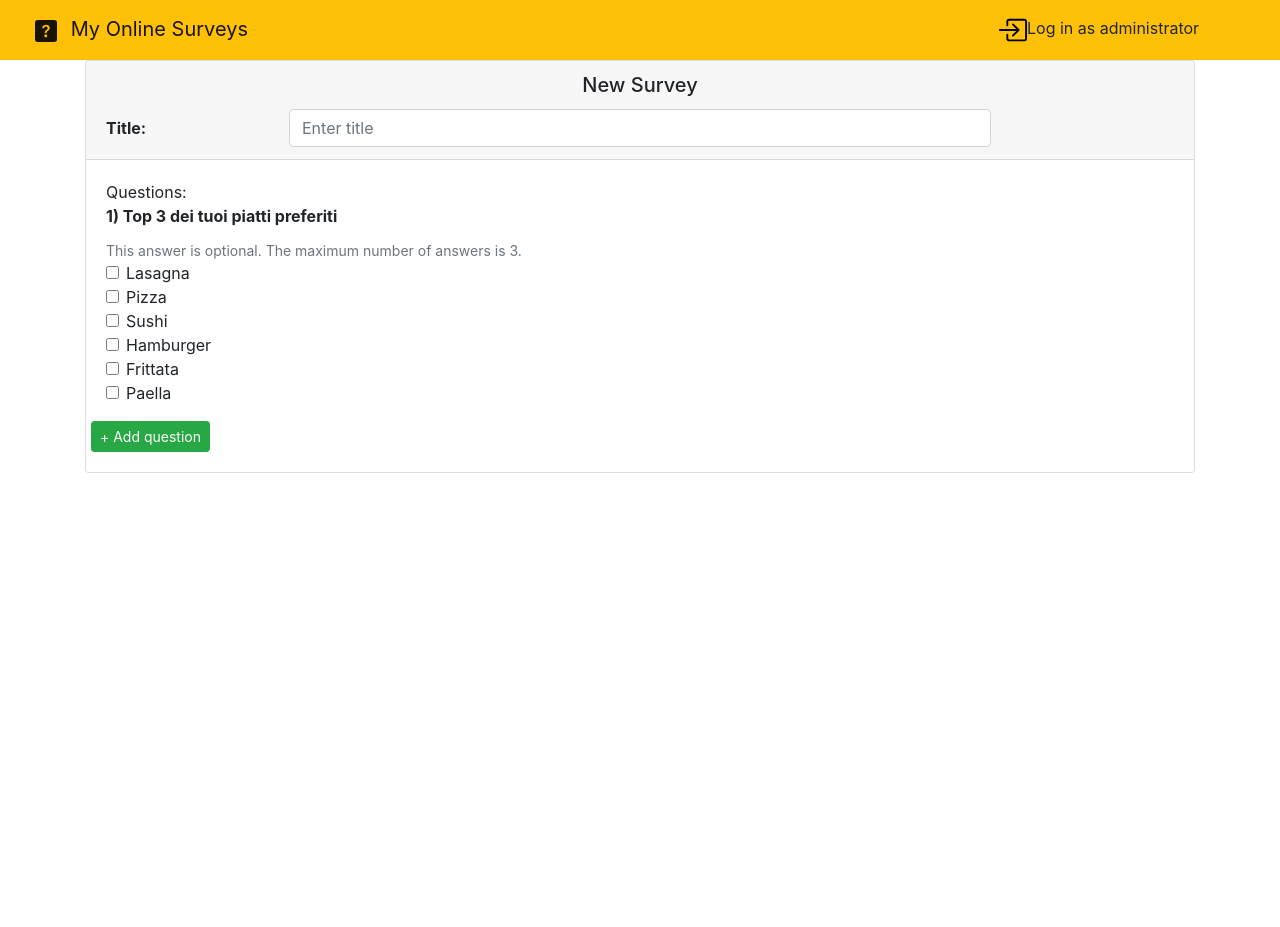
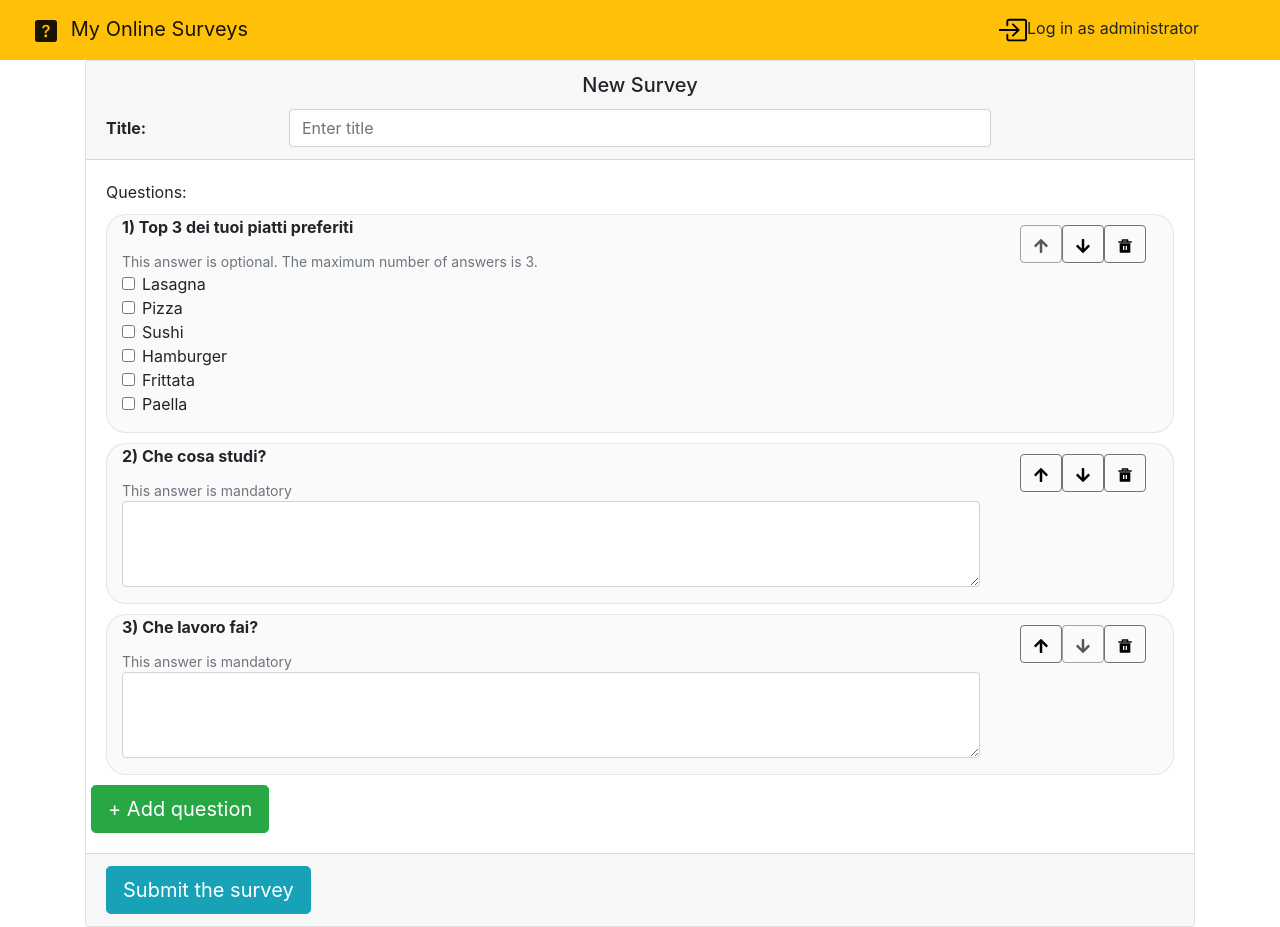
Before and after one commit to giuliadascenzi/My-Surveys, a React (Create React App) app in the folder client/: page /home/1/newSurvey in a window 1280 px wide. Before the commit the page ends 800 px from the top, so only its background shows below. Built offline with nearby package versions, Linux system fonts and the light colour scheme.

Commit message:
finished the createNewSurvey part

```diff
--- a/client/src/App.css
+++ b/client/src/App.css
@@ -26,3 +26,20 @@
 .App-link {
   color: #00a108;
 }
+
+
+#questionRow{
+  background-color: #a2a3b00d;
+margin-top: 10px;
+margin-bottom: 10px;
+border-radius: 20px;
+border-color: #e3e3e2e0;
+border-style: solid;
+border-width: 1px;
+
+}
+
+#bottoni{
+  margin-top: 10px;
+margin-left: 10px;
+}
--- a/client/src/App.js
+++ b/client/src/App.js
@@ -51,9 +51,13 @@ function App() {
 
   }
 
-  const insertNewSurvey = (surveyId, answers, user) => {
+  const insertNewSurvey = (title, questions, owner) => {
     /** function to add a new  survey. It's called submitting the NewSurvey */
     console.log("[insertNewSurvey]");
+    //Insert in sInfo table format = { surveyId: , title: , owner: , date: }
+
+    //Insert all the questions in sQuestions, adding in each question the surveyId **TODO**
+    console.log(title, questions, owner);
 
 
   }
--- a/client/src/components/CreateNewSurvey.js
+++ b/client/src/components/CreateNewSurvey.js
@@ -1,34 +1,99 @@
-import { Form, Modal, Button, Card, Row, Col, Container, FormGroup, InputGroup, FormControl } from "react-bootstrap";
+import { Form, Modal, Button, Card, Row, Col, Container, FormGroup, InputGroup, FormControl, Alert } from "react-bootstrap";
 import { useState } from 'react';
 import { useHistory } from 'react-router-dom';
 import { FcSearch, FcPlus } from "react-icons/fc";
-import { ImClipboard, ImPencil2 } from "react-icons/im";
-import { AiOutlineArrowLeft, AiOutlineArrowRight } from "react-icons/ai";
+import { FaArrowUp,FaArrowDown } from "react-icons/fa";
+import { RiDeleteBin5Fill } from "react-icons/ri";
 import { Link } from 'react-router-dom';
 import { OpenQuestion } from './OpenQuestion.js';
 import { ClosedQuestion } from './ClosedQuestion.js';
 
 
 function CreateNewSurvey(props) {
-    const [title, setTitle] = useState();
-    const [questions, setQuestions] = useState([{ questionId: 3, surveyId: 0, chiusa: 1, min: 0, max: 3, obbligatoria: -1, question: "Top 3 dei tuoi piatti preferiti", answers: "Lasagna_Pizza_Sushi_Hamburger_Frittata_Paella" },
-    ]);
+    const [title, setTitle] = useState("");
+    const [errTitle, setErrTitle] =useState(false);
+    const [errNumQuestion, setErrNumQuestion] =useState(false);
+
+    const [questions, setQuestions] = useState([{ questionId: 0, surveyId: 0, chiusa: 1, min: 0, max: 3, obbligatoria: -1, question: "Top 3 dei tuoi piatti preferiti", answers: "Lasagna_Pizza_Sushi_Hamburger_Frittata_Paella" },
+    { questionId: 1, surveyId:0, chiusa: 0, min:-1, max:-1, obbligatoria:1, question: "Che cosa studi?", answers: "" },
+    { questionId: 2, surveyId:0, chiusa: 0, min:-1, max:-1, obbligatoria:1, question: "Che lavoro fai?", answers: "" }]);
+
+    let history = useHistory();
+
     const handleAddQuestion = (question) => {
+        if (errNumQuestion) setErrNumQuestion(false)
         console.log("quesion added");
-        /**TODO: aggiornare l'id della question e del survey */
+        /**TODO: aggiornare l'id del survey */
+        question.questionId = questions.length;
         setQuestions([...questions, question]);
     }
+
+    const handleQuestionMoveUp = (index) =>
+    {
+       //The question up need to go down and the question at index need to go at sQind-1
+       const data=[...questions];
+       data[index].questionId = index-1;
+       data[index-1].questionId = index;
+       setQuestions(data.sort((sq1, sq2) => sq1.questionId - sq2.questionId));
+
+    }
+    const handleQuestionMoveDown = (index) =>
+    {
+        //The question down need to go up and the question at index need to down at sQind-1
+        const data=[...questions];
+        data[index].questionId = index+1;
+        data[index+1].questionId = index;
+        console.log(data.sort((sq1, sq2) => sq1.questionId - sq2.questionId))
+        setQuestions(data.sort((sq1, sq2) => sq1.questionId - sq2.questionId));
+    }
+
+    const handleRemoveQuestion = (sQind) =>
+    {
+        const data = [...questions]
+        data.splice(sQind, 1)
+        console.log(sQind, data)
+        for (let i=0; i<data.length; i++)
+        {
+            data.questionId=i;
+        }
+        setQuestions(data);
+    }
+
+    const handleTitleChange= (event) =>
+    {
+        setTitle(event.target.value)
+        setErrTitle(event.target.value.trim().length==0)
+    }
+    const handleSubmitNewSurvey =(event) =>{
+        event.preventDefault();
+        //Check that the title has been inserted and that there is at least one question inserted
+        if (errTitle) return;
+        if (title.trim().length==0)
+            {
+                setErrTitle(true);
+                return;
+            }
+        if (questions.length<1)
+         {setErrNumQuestion(true)
+         return;}
+
+        //All good here, submit the survey
+        props.insertNewSurvey(title, questions, props.adminUsername);
+
+        history.goBack()
+    }
+
     return <Container>
         <Card>
             <Card.Header >
                 {/*Title of the survey */}
                 <Card.Title className="text-center" >New Survey</Card.Title>
                 <Row>
-                    <Form.Label column sm="2" className="insertTitle">Title:</Form.Label>
+                    <Form.Label column sm="2"  className="insertTitle">Title:</Form.Label>
                     <Col sm="8">
-                        <Form.Control type="title" placeholder="Enter title" required onChange={(event) => setTitle(event.target.value)} />
+                        <Form.Control type="title" isInvalid={errTitle} placeholder="Enter title" onChange={handleTitleChange} />
                         <Form.Control.Feedback type="invalid">
-                            Please choose a username.
+                            Please insert the title.
                         </Form.Control.Feedback>
                     </Col>
                 </Row>
@@ -38,145 +103,192 @@ function CreateNewSurvey(props) {
             <Card.Body>
 
                 <>Questions: </>
+                { errNumQuestion? <Alert variant="danger">Insert at least one question to submit the survey</Alert> : <></>}
 
                 {questions.sort((sq1, sq2) => sq1.questionId - sq2.questionId)
                     .map((sQ, sQind) => {
-                        if (sQ.chiusa) /* closed Question */
-                            return <ClosedQuestion
-                                surveyQuestion={sQ}
-                                key={sQ.questionId}
-                                questionIndex={sQind}
-                            />
-                        else                /* open Question */
-                            return <OpenQuestion
-                                surveyQuestion={sQ}
-                                key={sQ.questionId}
-                                questionIndex={sQind}
-                            />
+                        return <QuestionRow key={sQind}
+                                            sQ={sQ} sQind={sQind}
+                                            questions={questions}
+                                            handleQuestionMoveUp={handleQuestionMoveUp}
+                                            handleQuestionMoveDown={handleQuestionMoveDown}
+                                            handleRemoveQuestion={handleRemoveQuestion}/>
+
                     })}
+
                 <Row>
-                    <AddQuestionButton submitQuestion={handleAddQuestion} />
+                    <AddQuestionButtonModal submitQuestion={handleAddQuestion} />
                 </Row>
 
             </Card.Body>
+            <Card.Footer>
+
+                {/* submit button */}
+                <Button variant="info"  className="btn btn-success btn-lg " onClick={handleSubmitNewSurvey} >
+                    Submit the survey
+                </Button>
+                {/**TODO ADD a discard buytton?? */}
+
+
+            </Card.Footer>
         </Card>
 
     </Container>
 }
 
+function QuestionRow(props)
+{
+   return <> <Container fluid id="questionRow"><Row >
+                            <Col sm="10">
+                                {props.sQ.chiusa ? /* closed Question */
+                                    <ClosedQuestion
+                                        surveyQuestion={props.sQ}
+                                        key={"question" + props.sQind}
+                                        questionIndex={props.sQind} />
 
-function AddQuestionButton(props) {
+                                    : <OpenQuestion
+                                        surveyQuestion={props.sQ}
+                                        key={"question" + props.sQind}
+                                        questionIndex={props.sQind}
+                                    />}
+
+                            </Col>
+                            <Col id="bottoni" >
+                                <Button key={"buttonUp"+props.sQind} variant="outline-secondary" disabled={props.sQind==0} onClick={()=> props.handleQuestionMoveUp(props.sQind)}>
+                                    <FaArrowUp fill="black"/>
+                                </Button>
+                                <Button  key={"buttonDown"+props.sQind} variant="outline-secondary" disabled={props.sQind==props.questions.length-1} onClick={()=> props.handleQuestionMoveDown(props.sQind)}>
+                                    <FaArrowDown fill="black"/>
+                                </Button>
+                                <Button  key={"remove"+props.sQind} variant="outline-secondary"onClick={()=> props.handleRemoveQuestion(props.sQind)}>
+                                    <RiDeleteBin5Fill fill="black"/>
+                                </Button>
+                            </Col>
+                        </Row>
+                        </Container>
+                        </>
+}
+
+function AddQuestionButtonModal(props) {
     const [show, setShow] = useState(false)
-    const [questionText, setQuestionText] = useState();
+    const [questionText, setQuestionText] = useState(" ");
     const [numAnswers, setNumAnswers] = useState("1");
     const [max, setMax] = useState("0");
     const [min, setMin] = useState("0");
-    const [chiusa, setChiusa] = useState(true);
+    const [chiusa, setChiusa] = useState(false);
     const [obbligatoria, setObbligatoria] = useState(false);
-    const [possibleAnswers, setPossibleAnswers] = useState([""]);
-    const [err, setErr] = useState({ numAnswers: false, min: false, max: false, questionText: false})
+    const [possibleAnswers, setPossibleAnswers] = useState([""]); //already inserted the first (mandatory) possible answer
+    const [errText, setErrText] = useState(false);
+    const [errPossibleAnswers, setErrPossibleAnswers] = useState([true]) //already inserted the value for the first answer
 
     const handleClose = () => setShow(false);
     const handleShow = () => setShow(true);
 
     const handleChooseTypeOfQuestion = (event) => {
-        console.log(event.target.id);
         if (event.target.id == "radio-openQuestion")
             setChiusa(false)
         else
             setChiusa(true)
     }
+
     const handleNumAnswersChange = (event) => {
-        const newValue=parseInt(event.target.value)
+        event.preventDefault();
+        const newValue = parseInt(event.target.value)
+        setNumAnswers(newValue);
 
-        setNumAnswers( newValue)
 
-        if ( newValue > 10 ||  newValue < 1) //Error: numAnswers not valid
+        if (newValue > 10 || newValue < 1) //Error: numAnswers not valid
         {
-            if (!err.numAnswers)
-                setErr({ numAnswers: true, min: err.min, max: err.max, questionText: err.questionText });
-            if ( newValue < 0)
+            if (newValue < 0) //Reset possible answers
+            {
                 setPossibleAnswers([]);
+                setErrPossibleAnswers([]);
+            }
             return;
         }
 
-        else //ValidNumber, if err.numAnswer is set, change it
+        const data = []
+        const err = []
+        if (newValue <= possibleAnswers.length) //The numAnswers has been decreased. I keep the first answers and delete the latest ones
         {
-            if (err.numAnswers)
-                setErr({ numAnswers: false, min: err.min, max: err.max, questionText: err.questionText });
-        }
-
-        const data = []
-        if ( newValue <= possibleAnswers.length) //The numAnswers has been decreased. I keep the first answers and delete the latest ones
-        {
-            for (let i = 0; i < event.target.value; i++)
+            for (let i = 0; i < event.target.value; i++) {
                 data.push(possibleAnswers[i]);
+                err.push(errPossibleAnswers[i])
+            }
 
             setPossibleAnswers(data);
+            setErrPossibleAnswers(err);
         }
         else //The numAnswers has been increased of event.target.value- possibleAnswers.length answers. I keep the first answers and add new ones
         {
-            for (let i = 0; i < event.target.value - possibleAnswers.length; i++)
+            for (let i = 0; i < event.target.value - possibleAnswers.length; i++) {
                 data.push("");
+                err.push(true);
+            }
             setPossibleAnswers(possibleAnswers.concat(data));
+            setErrPossibleAnswers(errPossibleAnswers.concat(err))
         }
     }
 
-    const handleMinChange = (event) => {
-        const newValue=parseInt(event.target.value)
-        setMin(newValue);
-        if (newValue > max || newValue< 0) //Error: min not valid
+
+    const handleAddedTextPossibleAnswer = (event, index) => {
+
+        let data = []
+        let err = []
+        for (let i = 0; i < possibleAnswers.length; i++) {
+            if (i == index) {
+                data.push(event.target.value);
+                err.push(event.target.value.trim().length == 0);
+            }
+            else {
+                data.push(possibleAnswers[i]);
+                err.push(errPossibleAnswers[i]);
+            }
+        }
+        setPossibleAnswers(data);
+        setErrPossibleAnswers(err);
+    }
+
+    const handleSubmit = (event) => {
+        event.preventDefault();
+        //check errors
+
+        if ((numAnswers > 10) || (numAnswers < 1) || (max > numAnswers) || (max < min) || (min < 0)) //One or more fields invalid
         {
-            if (!err.min)
-                setErr({ numAnswers: err.numAnswers, min: true, max: err.max, questionText: err.questionText });
+            console.log("errori nei tre cammpi")
+            return;
+        }
+        if (questionText.trim().length == 0) //Text of the question missing
+        {
+            setErrText(true);
             return;
         }
 
-        else //ValidNumber, if err.min is set, change it
+        if (chiusa && errPossibleAnswers.filter(err => err == true).length != 0) //one of the answers has not been filled in
         {
-            if (err.min)
-                setErr({ numAnswers: err.numAnswers, min: false, max: err.max , questionText: err.questionText});
+            return
         }
 
+
+        //Question format: { questionId: , surveyId:, chiusa: , min:, max:, obbligatoria:, question: , answers: },
+        //surveyId and questionId will be set from the component above.
+        const newQuestion = { questionId: -1, surveyId: -1, chiusa: chiusa, min: min, max: max, obbligatoria: obbligatoria, question: questionText, answers: possibleAnswers.join("_") }
+        props.submitQuestion(newQuestion);
+        handleClose();
+    }
+
+    const handleTextChange = (event) => {
+        setQuestionText(event.target.value)
+        if (event.target.value.trim().length == 0)
+            setErrText(true)
+        if (errText && event.target.value.trim().length != 0)
+            setErrText(false)
     }
 
 
-    const handleMaxChange = (event) => {
-        const newValue=parseInt(event.target.value)
-        setMax(newValue);
 
-        if (newValue > numAnswers || newValue< min) //Error: max not valid
-        {
-
-            if (!err.max)
-                setErr({ numAnswers: err.numAnswers, min: err.min, max: true, questionText: err.questionText });
-            return;
-        }
-
-        else //ValidNumber, if err.max is set, change it
-        {
-            if (err.max)
-                setErr({ numAnswers: err.numAnswers, min: err.min, max: false, questionText: err.questionText });
-        }
-
-    }
-    const handleAddedTextPossibleAnswer = (event, index) => {
-        let data = []
-        for (let i = 0; i < possibleAnswers.length; i++) {
-            if (i == index)
-                data.push(event.target.value);
-            else
-                data.push(possibleAnswers[i]);
-        }
-        setPossibleAnswers(data);
-    }
-    const handleSubmit = (event) => {
-        //{ questionId: 3, surveyId:0, chiusa: 1, min:0, max:3, obbligatoria:-1, question: "Top 3 dei tuoi piatti preferiti", answers: "Lasagna_Pizza_Sushi_Hamburger_Frittata_Paella" },
-        const newQuestion = { questionId: -1, surveyId: -1, chiusa: chiusa, min: min, max: max, obbligatoria: obbligatoria, question: questionText, answers: possibleAnswers.join("_") }
-        props.submitQuestion(newQuestion);
-    }
     return <>
-        <Button variant="success" size="sm" className="fixed-left-bottom" onClick={handleShow}>
+        <Button variant="success" size="lg" className="fixed-left-bottom" onClick={handleShow}>
             + Add question
         </Button>
         <Modal size="lg" show={show} onHide={handleClose}>
@@ -194,15 +306,17 @@ function AddQuestionButton(props) {
                         <Form.Check
                             type='radio'
                             name='typeOfQuestion'
-                            id={`radio-closeQuestion`}
+                            id="radio-closeQuestion"
+                            key="radio-closeQuestion"
                             label={"Close"}
-                            defaultChecked
                         />
                         <Form.Check
                             type='radio'
                             name='typeOfQuestion'
                             id={`radio-openQuestion`}
+                            key="radio-OpenQuestion"
                             label={"Open"}
+                            defaultChecked
                         />
 
                     </Col>
@@ -214,7 +328,7 @@ function AddQuestionButton(props) {
                         Text of the question
                     </Form.Label>
                     <Col sm={7}>
-                        <Form.Control as="textarea" isInvalid={err.testo} type="text" placeholder="text" onChange={(ev) => setQuestionText(ev.target.value)} />
+                        <Form.Control as="textarea" isInvalid={errText} type="text" placeholder="text" onChange={handleTextChange} />
                         <Form.Control.Feedback type="invalid">Required field</Form.Control.Feedback>
                     </Col>
                 </Form.Group>
@@ -226,6 +340,7 @@ function AddQuestionButton(props) {
                         <Form.Check
                             type='checkbox'
                             name='obbligatoria'
+                            key="obbligatoria"
                             id={`radio-MandatoryQuestion`}
                             label={"Is the answer mandatory?"}
                             onChange={(ev) => setObbligatoria(ev.target.checked)}
@@ -246,6 +361,8 @@ function AddQuestionButton(props) {
                                         <Form.Control key={"numAnswersCheckbox"}
                                             type="number"
                                             placeholder="Tot"
+                                            id="tot"
+                                            key="tot"
                                             value={numAnswers}
                                             isInvalid={((numAnswers > 10) || (numAnswers < 1))}
                                             onChange={handleNumAnswersChange} />
@@ -267,12 +384,14 @@ function AddQuestionButton(props) {
                                         <Form.Control type="number"
                                             placeholder="max"
                                             value={max}
+                                            id="max"
+                                            key="max"
                                             isInvalid={((max > numAnswers) || (max < min))}
-                                            onChange={handleMaxChange} />
+                                            onChange={(event) => setMax(parseInt(event.target.value))} />
                                     </Col>
                                     <Col sm={5} >
                                         <Form.Text muted>
-                                            It can't exceed the total of answers.
+                                            It can't exceed the total of answers and must be greater than the minimum.
                                         </Form.Text>
                                     </Col>
                                 </Row>
@@ -286,9 +405,11 @@ function AddQuestionButton(props) {
                                     <Col sm={2}>
                                         <Form.Control type="number"
                                             placeholder="min"
+                                            id="min"
+                                            key="min"
                                             value={min}
                                             isInvalid={((min > max) || (min < 0))}
-                                            onChange={handleMinChange} />
+                                            onChange={(event) => setMin(parseInt(event.target.value))} />
                                     </Col>
                                     <Col sm={5} >
                                         <Form.Text muted>
@@ -307,16 +428,18 @@ function AddQuestionButton(props) {
                                     </Row> : <></>}
                                 {possibleAnswers.map((an, index) =>
 
-                                    <InputGroup className="mb-3">
+                                    <InputGroup className="mb-3" key={"possibleAnswer" + index}>
                                         <InputGroup.Prepend>
-                                            <InputGroup.Text key={"possAnswer" + index} id="inputGroup-sizing-sm">-</InputGroup.Text>
+                                            <InputGroup.Text id="inputGroup-sizing-sm">-</InputGroup.Text>
                                         </InputGroup.Prepend>
                                         <FormControl as="textarea"
-                                            key={"possibleQuestion" + index}
+                                            key={"possibleAnswer" + index}
+                                            id={"possibleAnswer" + index}
                                             rows={1}
+                                            isInvalid={errPossibleAnswers[index]}
                                             onChange={(event) => handleAddedTextPossibleAnswer(event, index)}
-                                            required
-                                            />
+
+                                        />
                                         <Form.Control.Feedback type="invalid">Required field</Form.Control.Feedback>
                                     </InputGroup>
                                 )
```
